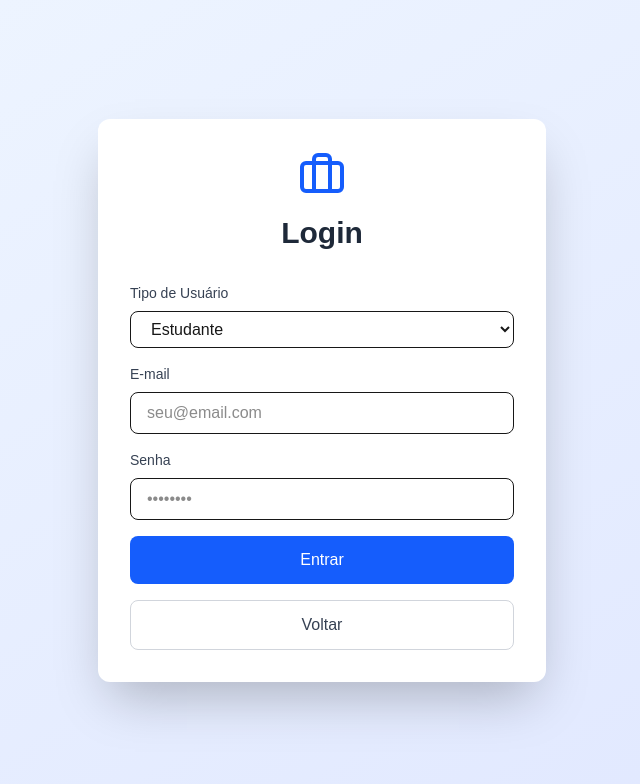
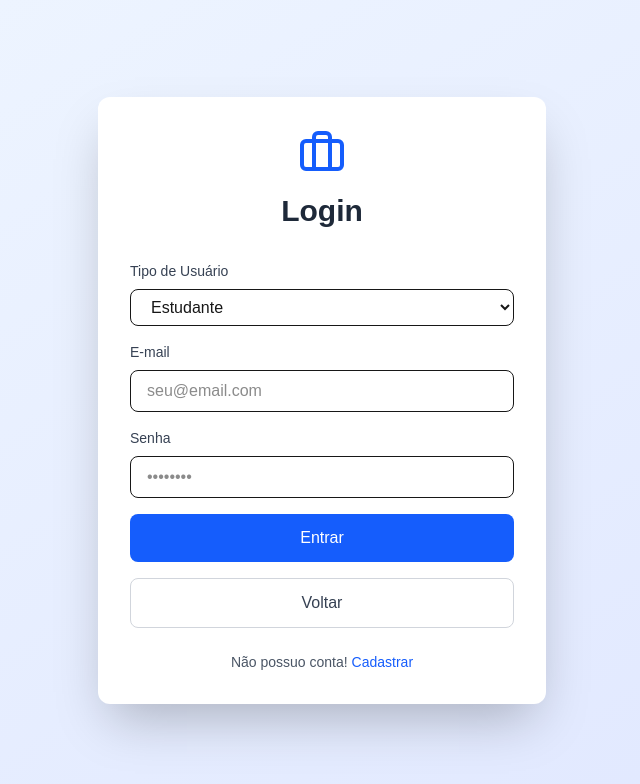
Before and after one commit to ArthurEdu05/Portal-Estagios-PS2-NextApplication, a Next.js app in the folder frontend_next/: page / in a window 1280 px wide. Both pictures are taken after a click on the button "Entrar". Shown: the top 784 px of the page, without its empty margins (318-958 px from the left). Built offline with nearby package versions, Linux system fonts and the light colour scheme; no server answers.

Commit message:
feat(auth): add navigation links between login and register screens

```diff
--- a/frontend_next/src/app/components/TelaEscolherCadastro.jsx
+++ b/frontend_next/src/app/components/TelaEscolherCadastro.jsx
@@ -45,6 +45,17 @@ export default function TelaEscolherCadastro({ setTela }) {
                 >
                     Voltar
                 </button>
+
+                <div className="text-center pt-4 text-sm text-gray-600">
+                    <span>Já possuo conta! </span>
+                    <button
+                        onClick={() => setTela('login')}
+                        className="font-medium text-blue-600 hover:underline"
+                    >
+                        Login
+                    </button>
+                </div>
+
             </div>
         </div>
     );
--- a/frontend_next/src/app/components/TelaLogin.jsx
+++ b/frontend_next/src/app/components/TelaLogin.jsx
@@ -1,7 +1,6 @@
 'use client';
 import React, { useState } from 'react';
 import { Briefcase } from 'lucide-react';
-
 
 export default function TelaLogin({ setTela, fazerLogin }) {
     const [email, setEmail] = useState('');
@@ -46,7 +45,6 @@ export default function TelaLogin({ setTela, fazerLogin }) {
                         </select>
                     </div>
 
-                    {/* Mostra campos diferentes dependendo do 'tipo' */}
                     {(tipo === 'estudante' || tipo === 'admin') && (
                         <>
                             <div>
@@ -118,6 +116,17 @@ export default function TelaLogin({ setTela, fazerLogin }) {
                     >
                         Voltar
                     </button>
+
+                    <div className="text-center pt-2 text-sm text-gray-600">
+                        <span>Não possuo conta! </span>
+                        <button
+                            onClick={() => setTela('escolher-cadastro')}
+                            className="font-medium text-blue-600 hover:underline"
+                        >
+                            Cadastrar
+                        </button>
+                    </div>
+
                 </div>
             </div>
         </div>
```
